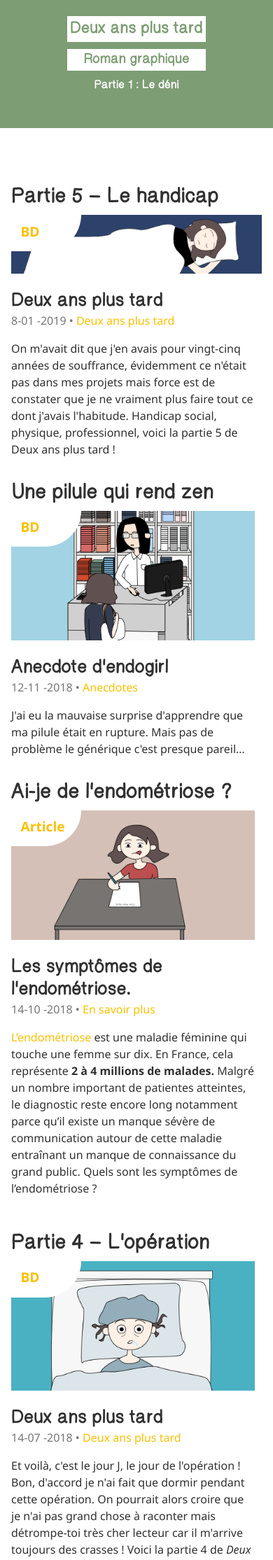
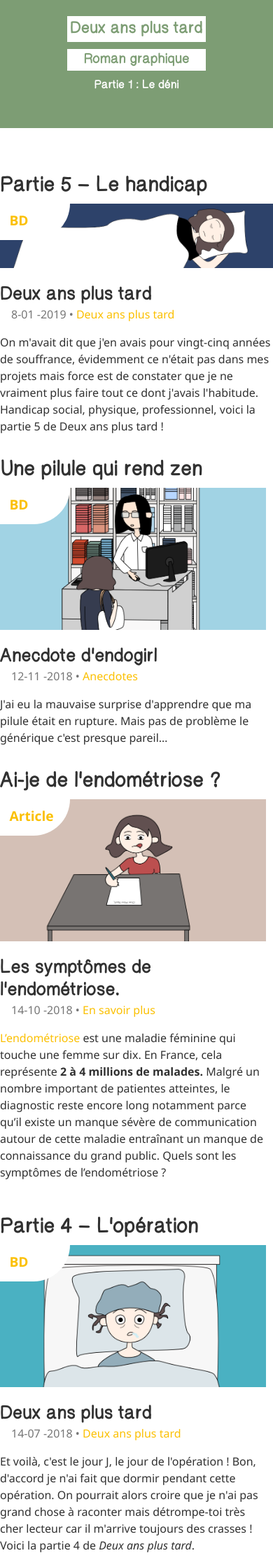
Before and after one commit to IzzDesign/old.endonymous.fr, a Jekyll site: the page built from index.html, in a window 390 px wide. Shown: the part 1209-3438 px from the top of the page at 70% size. Built offline with Jekyll 4.4.1, drawn with Linux system fonts in a browser that asks for light colours; the list of posts is cut into pages by our own code.

Commit message:
Improved readability on mobile devices

```diff
--- a/_config.yml
+++ b/_config.yml
@@ -23,7 +23,6 @@
 
 plugins:
   - jekyll-feed
-  - jekyll-gist
   - jekyll-paginate
   - jekyll-sitemap
 
--- a/_sass/hydeout/_type.scss
+++ b/_sass/hydeout/_type.scss
@@ -149,11 +149,7 @@ a svg, .icon svg {
  */.icon { vertical-align: middle; }
 
 .logo{max-height: 220px;margin: 0 auto;}
-@media (max-width: 65em) {
-    img{width: 100%;}
-    img.logo{width: auto;}
-    .center{margin: 0 auto;padding-bottom: 5px;}
-  }
+
 @media (max-width: 570px){
 .center{width: 90%; text-align: center; margin:0 auto;}
 }
--- a/_sass/hydeout/add.scss
+++ b/_sass/hydeout/add.scss
@@ -47,6 +47,11 @@
     h4{font-size: 1em;}
     .ut{display: none;}
   }
+  img{width: 100%;}
+  img.logo{width: auto;}
+  .center{margin: 0 auto;padding-bottom: 5px;}
+  .content{padding:0;}
+  .post-meta{padding-left:1em;}
 }
 
 @media (max-width: 450px) {
```
